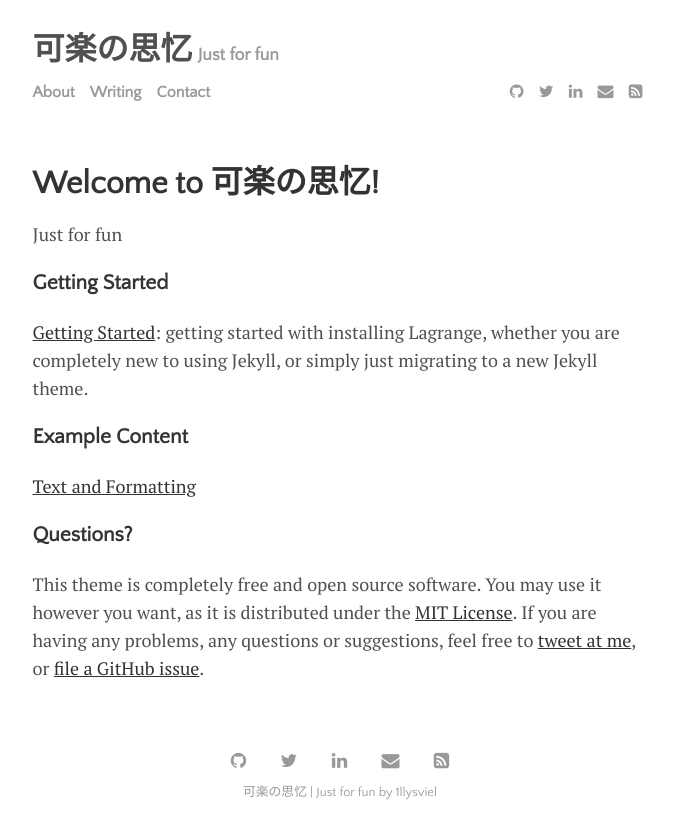
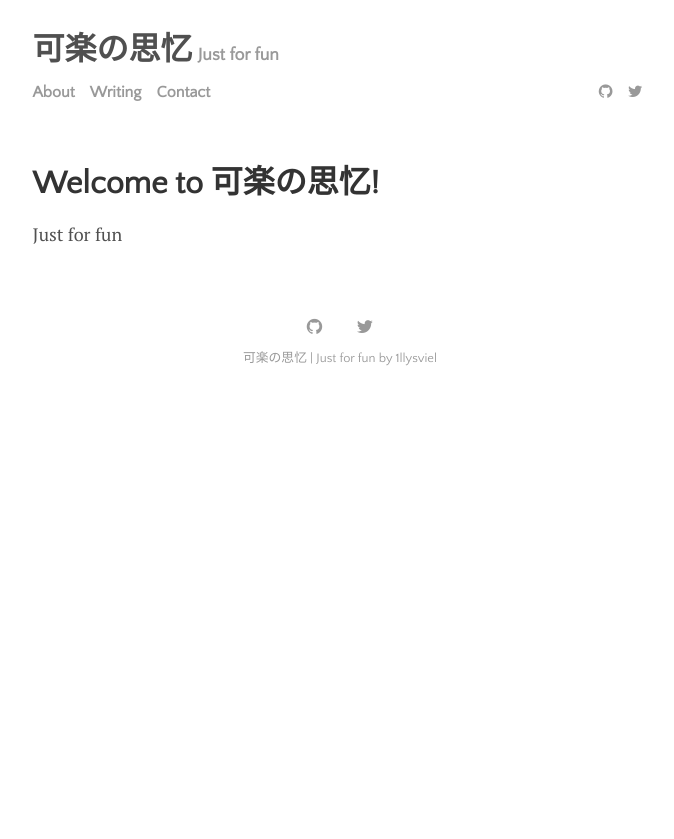
Before and after one commit to 1llysviel/1llysviel.github.io, a Jekyll site: the page built from menu/about.md, in a window 1280 px wide. Shown: the top 839 px of the page, without its empty margins (300-974 px from the left). Built offline with Jekyll 4.4.1, drawn with Linux system fonts in a browser that asks for light colours.

Commit message:
3rd commit

```diff
--- a/menu/about.md
+++ b/menu/about.md
@@ -6,7 +6,7 @@ permalink: /about
 
 Just for fun
 
-### Getting Started
+<!-- ### Getting Started
 
 [Getting Started]({{ site.github.url }}{% post_url 2015-10-10-getting-started %}): getting started with installing Lagrange, whether you are completely new to using Jekyll, or simply just migrating to a new Jekyll theme.
 
@@ -16,4 +16,4 @@ Just for fun
 
 ### Questions?
 
-This theme is completely free and open source software. You may use it however you want, as it is distributed under the [MIT License](http://choosealicense.com/licenses/mit/). If you are having any problems, any questions or suggestions, feel free to [tweet at me](https://twitter.com/intent/tweet?text=My%question%about%Lagrange%is:%&amp;via=paululele), or [file a GitHub issue](https://github.com/lenpaul/lagrange/issues/new).
+This theme is completely free and open source software. You may use it however you want, as it is distributed under the [MIT License](http://choosealicense.com/licenses/mit/). If you are having any problems, any questions or suggestions, feel free to [tweet at me](https://twitter.com/intent/tweet?text=My%question%about%Lagrange%is:%&amp;via=paululele), or [file a GitHub issue](https://github.com/lenpaul/lagrange/issues/new). -->
```
Also changed, not shown: _data/settings.yml (+5 -5 lines).
